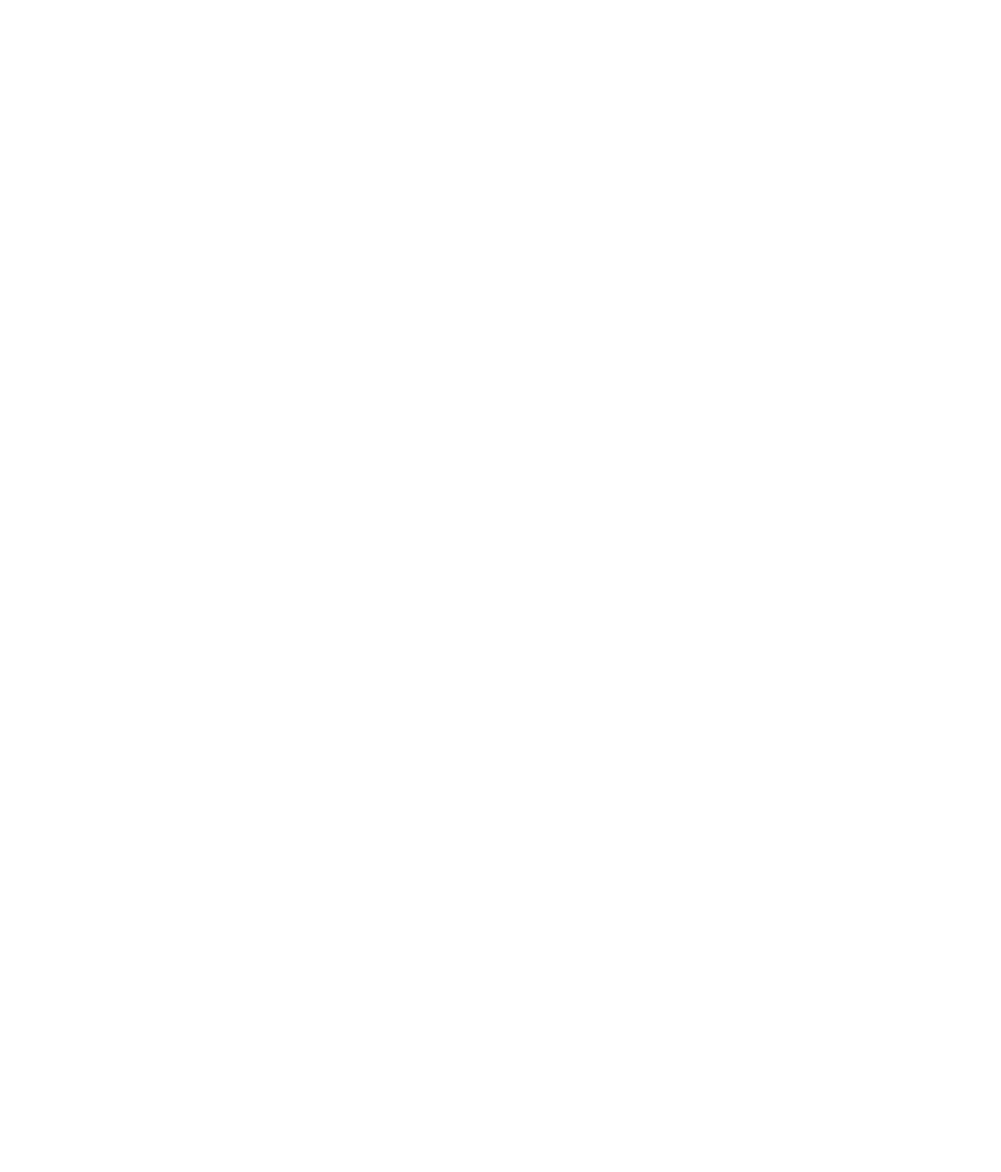
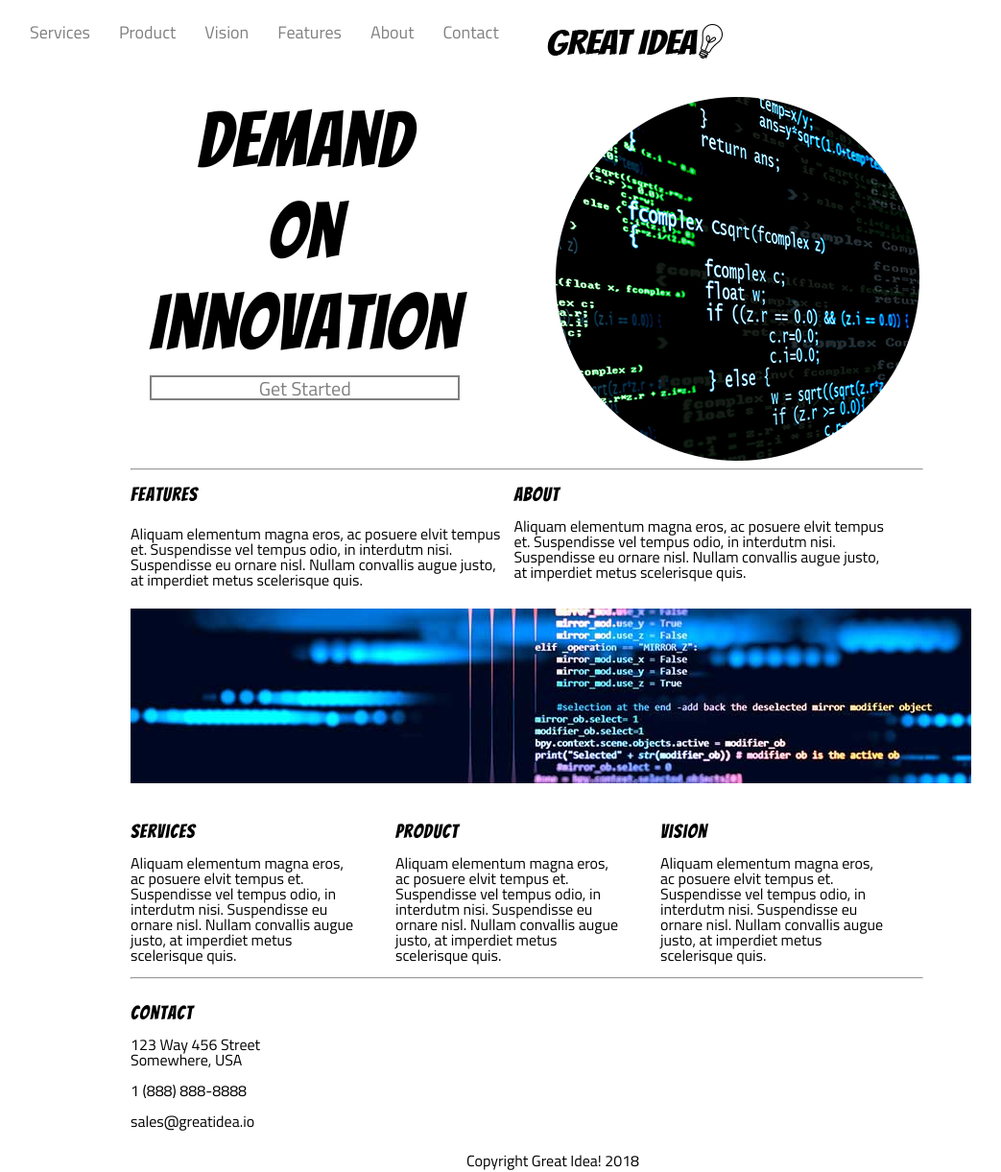
Before and after one commit to johngwells/Lambda-Challenge, a website: page UI-III-Flexbox-master/great-idea/index.html in a window 1280 px wide. Shown: the whole page at 96% size, without its empty margins (64-1107 px from the left). Before the commit the page ends 800 px from the top, so only its background shows below. Drawn offline with Linux system fonts and the light colour scheme.

Commit message:
changed box model to flex

```diff
--- a/UI-III-Flexbox-master/great-idea/css/index.css
+++ b/UI-III-Flexbox-master/great-idea/css/index.css
@@ -64,3 +64,180 @@ h1, h2, h3, h4, h5 {
 }
 
 /* Copy and paste your work from yesterday here and start to refactor into flexbox */
+h1 {
+	font-size: 80px;
+	text-align: center;
+}
+
+h2 {
+	display: flex;
+	flex-direction: row;
+	font-size: 20px;
+}
+
+hr {
+	width: 70%;
+	margin-left: 150px;
+	margin-right: auto;
+}
+
+body {
+	margin: 0px 50px 0px 50px;
+}
+
+.nav-bar {
+	display: flex;
+	flex-direction: row;
+	margin-top: 25px;
+}
+
+nav {
+	/* display: inline-block; */
+	display: flex;
+	flex-direction: space-evenly;
+	margin-left: 15px;
+}
+
+.nav-box-one {
+	display: flex;
+	flex-direction: row;
+
+}
+
+.nav-box-two {
+	display: flex;
+	flex-direction: row;
+	/* margin-left: 75px; */
+	margin-left: 50px;
+}
+
+a {
+	font-size: 18px;
+	color: gray;
+	text-decoration: none;
+	margin-left: 30px;
+}
+
+/* Box for top section */
+.box-section-one {
+	display: flex;
+}
+
+/* Box for Slogan & Start button */
+.box-content-one {
+	display: flex;
+	flex-direction: column;
+	margin-top: 15px;
+	margin-left: 170px;
+}
+
+/* Innovation on demand Box */
+.box-one {
+	display: flex;
+	flex-direction: column-reverse;
+	margin-top: 30px;
+}
+
+/* Get Started Button */
+.box-two {
+	display: flex;
+	flex-direction: column-reverse;
+	font-size: 20px;
+	color: gray;
+	text-align: center;
+	padding-top: 2px;
+	border: 2px solid gray;
+}
+
+/* Box Right with Image */
+.box-content-two {
+
+	display: flex;
+	flex-direction: row;
+	margin: 40px 0px 0px 100px;
+}
+
+/* Middle Section Above Banner Image in Middle */
+
+/* Section 2 */
+.box-section-two {
+	display: flex;
+	margin-top: 15px;
+}
+
+.box-content-three {
+	display: flex;
+	flex-wrap: wrap;
+	width: 33%;
+	margin-left: 150px;
+}
+
+.box-content-four {
+	display: flex;
+	flex-wrap: wrap;
+	width: 33%;
+	margin-bottom: 15px;
+	margin-left: 10px;
+}
+
+/* Banner Image */
+.box-banner-image {
+	display: flex;
+	align-content: center;
+	margin-top: 15px;
+	margin-left: 150px;
+}
+/* Section Below Image Banner */
+
+/* Section 3 */
+.box-section-three {
+	display: flex;
+	margin-top: 25px;
+	margin-bottom: 15px;
+}
+
+.box-content-five {
+	display: flex;
+	flex-direction: row;
+	flex-wrap: wrap;
+	width: 20%;
+	margin-top: 15px;
+	margin-left: 150px;
+}
+
+.box-content-six {
+	display: flex;
+	flex-direction: row;
+	flex-wrap: wrap;
+	width: 20%;
+	margin-top: 15px;
+	margin-left: 40px;
+
+}
+
+.box-content-seven {
+	display: flex;
+	flex-direction: row;
+	flex-wrap: wrap;
+	margin-top: 15px;
+	width: 20%;
+	margin-left: 40px;
+
+}
+
+.section-four {
+	display: flex;
+	flex-wrap: wrap;
+	flex-direction: column;
+	margin-top: 25px;
+	margin-left: 150px;
+}
+
+address {
+	margin-bottom: 25px;
+}
+
+footer {
+	text-align: center;
+	margin-bottom: 10px;
+}
--- a/UI-III-Flexbox-master/great-idea/index.html
+++ b/UI-III-Flexbox-master/great-idea/index.html
@@ -1,6 +1,7 @@
 <!doctype html>
 
   <html lang="en">
+
   <head>
     <meta charset="utf-8">
 
@@ -15,9 +16,87 @@
   </head>
 
   <body>
+    <div class="nav-bar">
+      <nav class="nav-box-one">
+        <a href="#">Services</a>
+        <a href="#">Product</a>
+        <a href="#">Vision</a>
+        <a href="#">Features</a>
+        <a href="#">About</a>
+        <a href="#">Contact</a>
+      </nav>
 
-    <!-- Copy and paste your HTML from the first UI project here -->
+      <div class="nav-box-two">
+        <img src="img/logo.png" alt="Great Idea! Company logo.">
+      </div>
 
+    </div>
+    <div class="box-section-one">
+      <div class="box-content-one">
+        <div class="box-one">
+          <h1>Innovation</h1>
+          <h1>On</h1>
+          <h1>Demand</h1>
+        </div>
+        <div class="box-two">
+          Get Started
+        </div>
+      </div>
 
+      <div class="box-content-two">
+        <img src="img/header-img.png" alt="Image of a code snippet.">
+      </div>
+    </div>
+    <hr>
+    <div class="box-section-two">
+      <div class="box-content-three">
+        <h2>Features</h2>
+        <p>Aliquam elementum magna eros, ac posuere elvit tempus et. Suspendisse vel tempus odio, in interdutm nisi.
+          Suspendisse eu ornare nisl. Nullam convallis augue justo, at imperdiet metus scelerisque quis.</p>
+      </div>
+      <div class="box-content-four">
+        <h2>About</h2>
+        <p>Aliquam elementum magna eros, ac posuere elvit tempus et. Suspendisse vel tempus odio, in interdutm nisi.
+          Suspendisse eu ornare nisl. Nullam convallis augue justo, at imperdiet metus scelerisque quis.</p>
+      </div>
+    </div>
+
+    <div class="box-banner-image">
+      <img class="middle-img" src="img/mid-page-accent.jpg" alt="Image of code snippets across the screen">
+    </div>
+
+    <div class="box-section-three">
+      <div class="box-content-five">
+        <h2>Services</h2>
+        <p>Aliquam elementum magna eros, ac posuere elvit tempus et. Suspendisse vel tempus odio, in interdutm nisi.
+          Suspendisse eu ornare nisl. Nullam convallis augue justo, at imperdiet metus scelerisque quis.</p>
+      </div>
+      <div class="box-content-six">
+        <h2>Product</h2>
+        <p>Aliquam elementum magna eros, ac posuere elvit tempus et. Suspendisse vel tempus odio, in interdutm nisi.
+          Suspendisse eu ornare nisl. Nullam convallis augue justo, at imperdiet metus scelerisque quis.</p>
+      </div>
+      <div class="box-content-seven">
+        <h2>Vision</h2>
+        <p>Aliquam elementum magna eros, ac posuere elvit tempus et. Suspendisse vel tempus odio, in interdutm nisi.
+          Suspendisse eu ornare nisl. Nullam convallis augue justo, at imperdiet metus scelerisque quis.</p>
+      </div>
+    </div>
+    <hr>
+    <div class="section-four">
+      <h2>Contact</h2>
+      <address>
+        123 Way 456 Street<br>
+        Somewhere, USA<br><br>
+        1 (888) 888-8888<br><br>
+        sales@greatidea.io<br>
+      </address>
+    </div>
+    <footer>
+      <div class="footer-content">
+        Copyright Great Idea! 2018
+      </div>
+    </footer>
   </body>
+
 </html>
```
Lines whose indentation alone changed are shown as unchanged.
